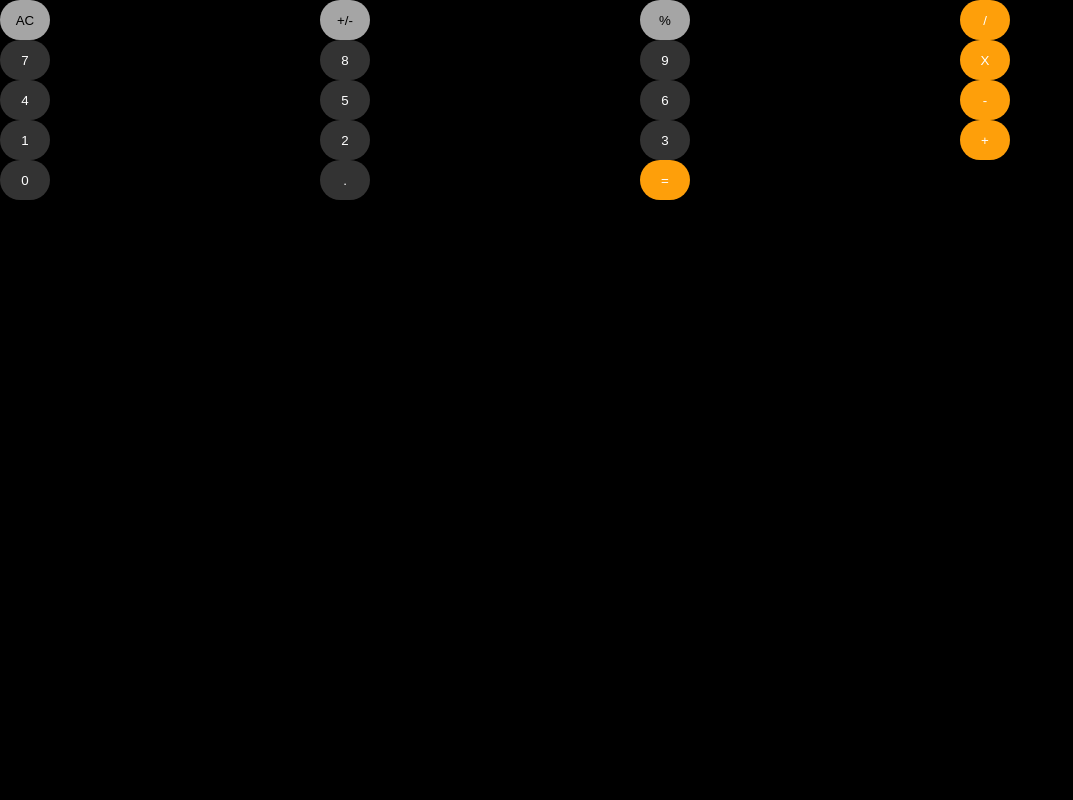
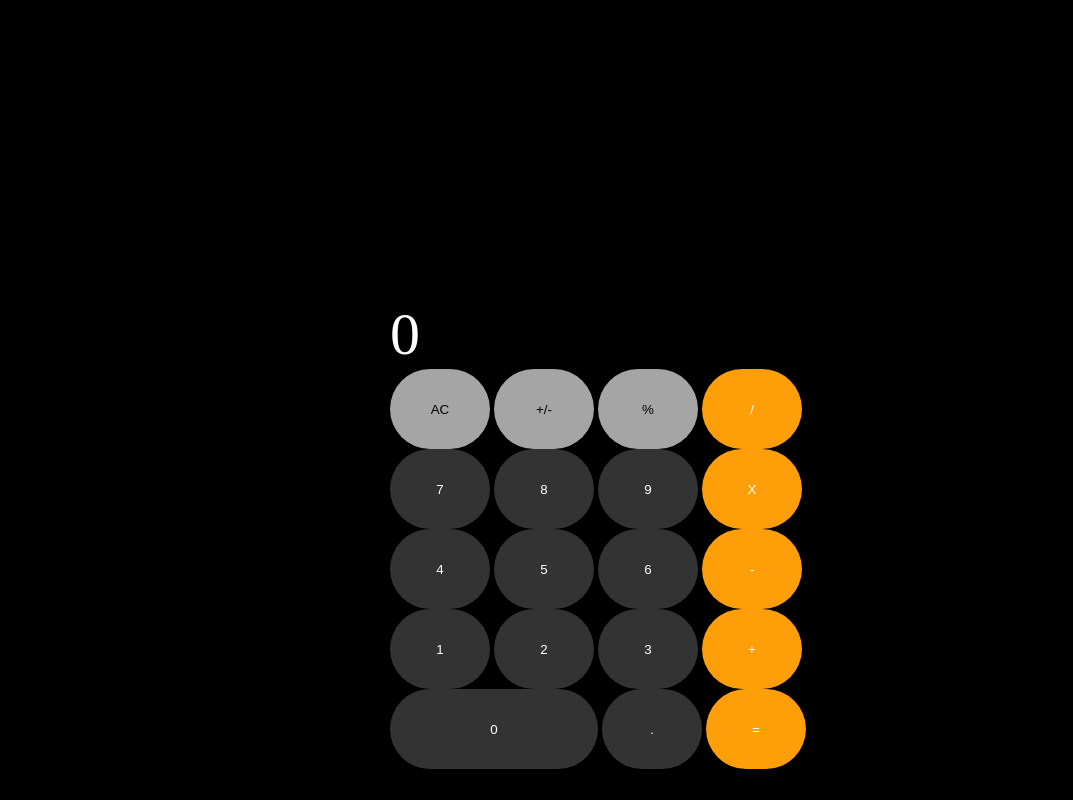
Before and after one commit to josueperoli/Calculadora_minimalista, a plain HTML site: page index.html in a window 1280 px wide. Shown: the whole page, without its empty margins (0-1073 px from the left). Drawn offline with Linux system fonts and the light colour scheme.

Commit message:
posicionamento ajustado (não finalizado)

```diff
--- a/index.html
+++ b/index.html
@@ -8,26 +8,32 @@
     <link rel="stylesheet" href="style.css">
 </head>
 <body>
-    <div id="container">
-        <button id="AC" class="outros" class="btnAC">AC</button>
-        <button id="mais_menos" class="outros" class="btn+-">+/-</button>
-        <button id="porcentagem" class="outros" class="btn%">%</button>
-        <button id="divisao" class="operacao" class="btn/">/</button>
-        <button id="sete" class="numero" class="btn7">7</button>
-        <button id="oito" class="numero" class="btn8">8</button>
-        <button id="nove" class="numero" class="btn9">9</button>
-        <button id="multiplicacao" class="operacao" class="btnX">X</button>
-        <button id="quatro" class="numero" class="btn4">4</button>
-        <button id="cinco" class="numero" class="btn5">5</button>
-        <button id="seis" class="numero" class="btn6">6</button>
-        <button id="subtracao" class="operacao" class="btn-">-</button>
-        <button id="um" class="numero" class="btn1">1</button>
-        <button id="dois" class="numero" class="btn2">2</button>
-        <button id="tres" class="numero" class="btn3">3</button>
-        <button id="adicao" class="operacao" class="btn+">+</button>
-        <button id="zero" class="numero" class="btn0">0</button>
-        <button id="ponto" class="numero" class="btn.">.</button>
-        <button id="igual" class="operacao" class="btn=">=</button>
-    </div>
+    <main id="principal">
+        <div id="container">
+            <div id="visor">
+                0
+            </div>
+            <button id="AC" class="outros">AC</button>
+            <button id="mais_menos" class="outros">+/-</button>
+            <button id="porcentagem" class="outros">%</button>
+            <button id="divisao" class="operacao">/</button>
+            <button id="sete" class="numero">7</button>
+            <button id="oito" class="numero">8</button>
+            <button id="nove" class="numero">9</button>
+            <button id="multiplicacao" class="operacao">X</button>
+            <button id="quatro" class="numero">4</button>
+            <button id="cinco" class="numero">5</button>
+            <button id="seis" class="numero">6</button>
+            <button id="subtracao" class="operacao">-</button>
+            <button id="um" class="numero">1</button>
+            <button id="dois" class="numero">2</button>
+            <button id="tres" class="numero">3</button>
+            <button id="adicao" class="operacao">+</button>
+            <button id="zero" class="numero">0</button>
+            <button id="ponto" class="numero">.</button>
+            <button id="igual" class="operacao">=</button>
+        </div>
+    </main>
+
 </body>
 </html>
--- a/style.css
+++ b/style.css
@@ -5,22 +5,26 @@
 }
 body{
     background-color: black;
+
+}
+#visor{
+    color: white;
+    font-size: 60px;
+}
+#principal{
+    height: 100vh;
+    display: flex;
+    justify-content: center;
+    align-items: center;
 }
 #container{
-    display: grid;
-    grid-template-columns: 1fr 1fr 1fr 1fr;
-    grid-template-rows: 1fr 1fr 1fr 1fr;
-    grid-template-areas:
-    "btnAC btn+- btn% btn/"
-    "btn7 btn8 btn9 btnX"
-    "btn4 btn5 btn6 btn-"
-    "btn1 btn2 btn3 btn+"
-    "btn0 btn0 btn. btn="
-    ;
+    width: 500px;
+    height: 200px;
+
 }
 button{
-    width: 50px;
-    height: 40px;
+    width: 100px;
+    height: 80px;
 }
 .numero{
     background-color: #333333;
@@ -37,3 +41,6 @@ button{
     color: white;
     border-radius: 50px;
 }
+#zero{
+    width: 208px;
+}
```
